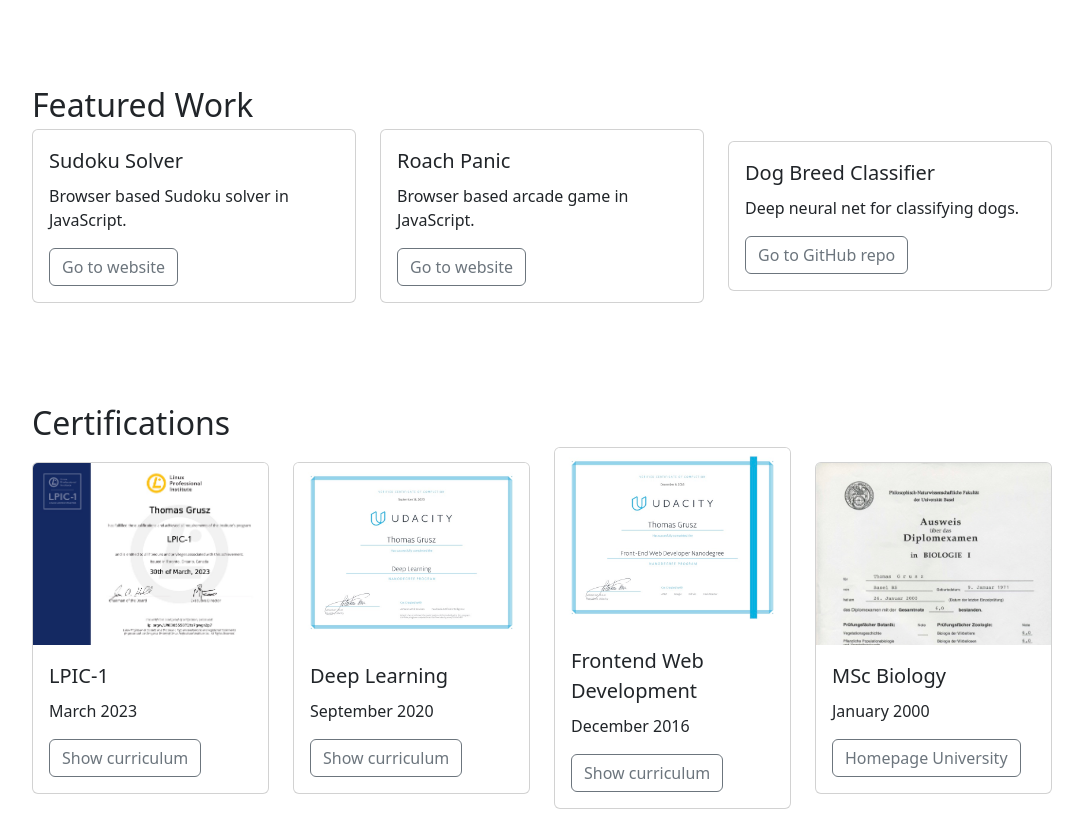
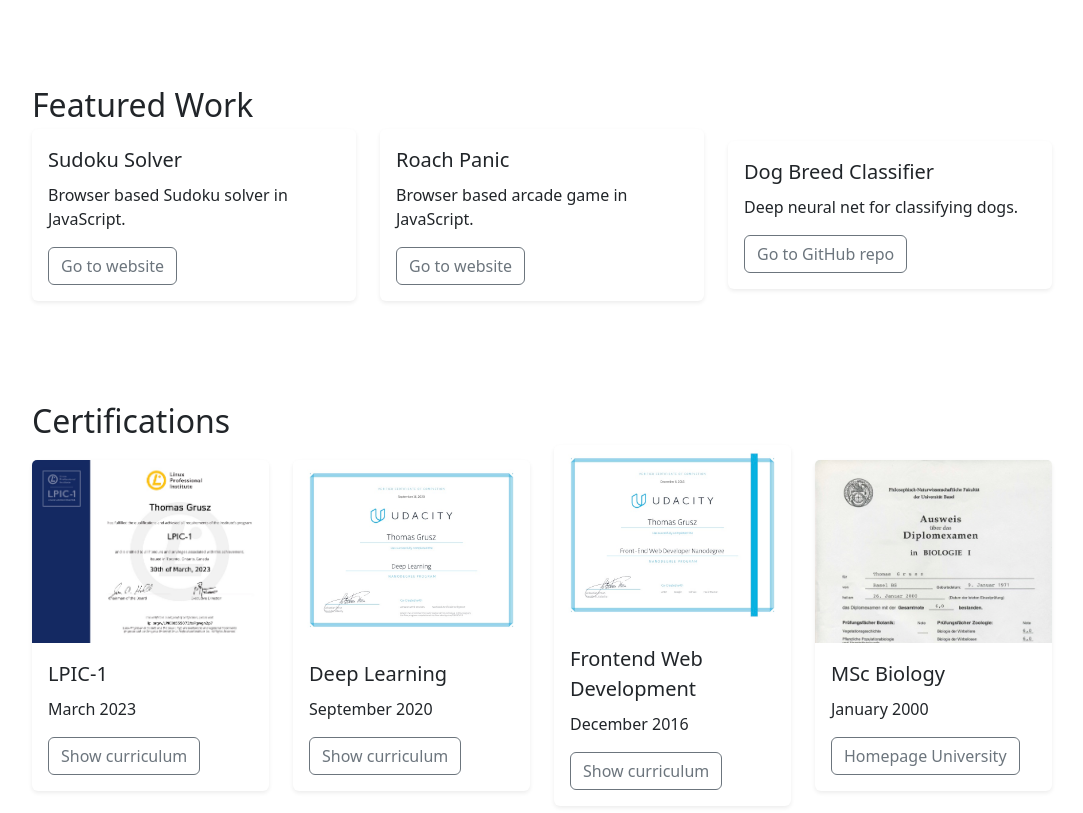
Before and after one commit to thomasgrusz/thomasgrusz.github.io, a plain HTML site: page index.html in a window 1280 px wide. Shown: the part 620-1433 px from the top of the page, without its empty margins (98-1181 px from the left). Drawn offline with nearby package versions, Linux system fonts and the light colour scheme.

Commit message:
remove border and add shadow around cards

```diff
--- a/index.html
+++ b/index.html
@@ -66,7 +66,8 @@
       <div class="row align-items-center justify-content-center">
 
         <div class="col-sm-10 col-md-7 col-lg-4 mb-3 mb-lg-0">
-          <div class="card">
+          <!-- Card -->
+          <div class="card shadow-sm border-0">
             <div class="card-body">
               <div class="fs-5 card-title text-dark">Sudoku Solver</div>
               <p class="card-text">Browser based Sudoku solver in JavaScript.</p>
@@ -77,7 +78,8 @@
         </div>
 
         <div class="col-sm-10 col-md-7 col-lg-4 mb-3 mb-lg-0">
-          <div class="card">
+          <!-- Card -->
+          <div class="card shadow-sm border-0">
             <div class="card-body">
               <div class="fs-5 card-title text-dark">Roach Panic</div>
               <p class="card-text">Browser based arcade game in JavaScript.</p>
@@ -88,7 +90,8 @@
         </div>
 
         <div class="col-sm-10 col-md-7 col-lg-4 mb-3 mb-lg-0">
-          <div class="card">
+          <!-- Card -->
+          <div class="card shadow-sm border-0">
             <div class="card-body">
               <div class="fs-5 card-title text-dark">Dog Breed Classifier</div>
               <p class="card-text">Deep neural net for classifying dogs.</p>
@@ -107,7 +110,8 @@
       <div class="row align-items-center justify-content-center">
 
         <div class="col-7 col-md-5 col-lg-3 mb-4 mb-lg-0">
-          <div class="card">
+          <!-- Card -->
+          <div class="card shadow-sm border-0">
             <img src="assets/LPIC-1._Certification_Document.jpg" alt="Linux Professional Institute Certification 1"
               class="card-img-top">
             <div class="card-body">
@@ -120,7 +124,8 @@
         </div>
 
         <div class="col-7 col-md-5 col-lg-3 mb-4 mb-lg-0">
-          <div class="card">
+          <!-- Card -->
+          <div class="card shadow-sm border-0">
             <img src="assets/Deep_Learning_Certificate-Udacity.jpg" alt="Deep Learning Certificate by Udacity"
               class="card-img-top">
             <div class="card-body">
@@ -133,7 +138,8 @@
         </div>
 
         <div class="col-7 col-md-5 col-lg-3 mb-4 mb-lg-0">
-          <div class="card">
+          <!-- Card -->
+          <div class="card shadow-sm border-0">
             <img src="assets/Front-End_Web_Developer_Certificate-Udacity.jpg"
               alt="Frontend Web Developer Certificate by Udacity" class="card-img-top">
             <div class="card-body">
@@ -146,7 +152,8 @@
         </div>
 
         <div class="col-7 col-md-5 col-lg-3 mb-4 mb-lg-0">
-          <div class="card">
+          <!-- Card -->
+          <div class="card shadow-sm border-0">
             <img src="assets/Master_Biology_Thomas_Grusz_short.jpg"
               alt="Master of Biology Certificate by University of Basel" class="card-img-top">
             <div class="card-body">
```
